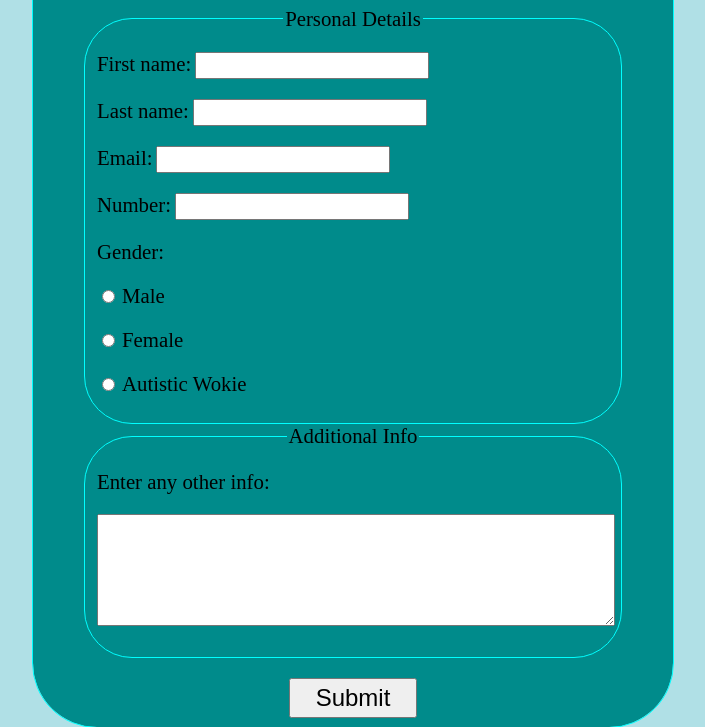
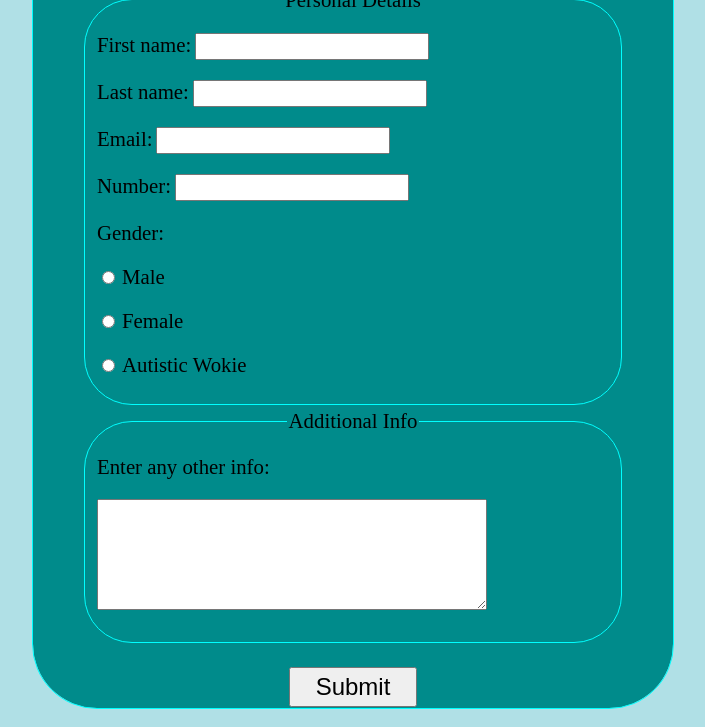
Before and after one commit to ShadowD1337/website, a plain HTML site: page index.html in a window 1280 px wide. Shown: the part 73-800 px from the top of the page, without its empty margins (287-992 px from the left). Drawn offline with Linux system fonts and the light colour scheme.

Commit message:
Update style.css

```diff
--- a/style.css
+++ b/style.css
@@ -40,11 +40,13 @@ div {
     outline-style: solid;
     text-align: center;
     margin-block-end: 3%;
+
+    position: absolute;
 }
 
 fieldset .innerBox1 {
-    height: 100%;
-    width: 100%;
+    height: 40%;
+    width: 80%;
     outline: 0;
     display: inline-block;
     text-align: left;
@@ -52,8 +54,8 @@ fieldset .innerBox1 {
 }
 
 fieldset .innerBox2 {
-    height: 100%;
-    width: 100%;
+    height: 20%;
+    width: 80%;
     outline: 0;
     display: inline-block;
     text-align: left;
@@ -75,6 +77,7 @@ div .fieldSet1 {
     width: 80%;
     margin:auto;
     display:inline-block;
+    text-align: left;
 }
 
 div .fieldSet2 {
@@ -86,6 +89,7 @@ div .fieldSet2 {
     width: 80%;
     margin:auto;
     display:inline-block;
+    text-align: left;
 }
 
 .labels {
@@ -98,7 +102,7 @@ div .fieldSet2 {
 
 .inputClass2{
     font-size: 1.1rem;
-    width: 100%;
+    width: 75%;
     height: 6em;
 
 }
```
